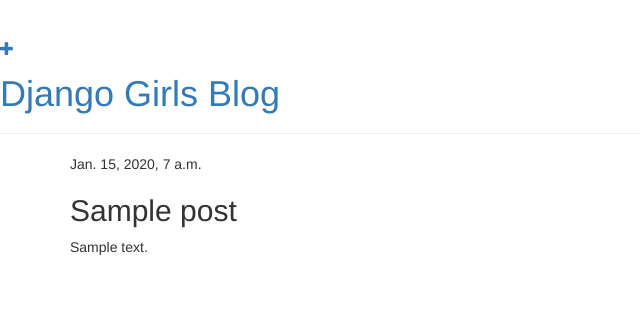
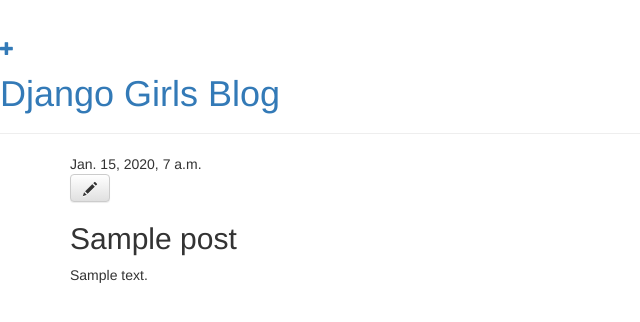
Before and after one commit to gabrieljales/djangogirls_tutorial, a Django app: page /post/1/ in a window 1280 px wide. Shown: the top 322 px of the page, without its empty margins (0-640 px from the left). Run offline with Django 3.2, Linux system fonts and the light colour scheme; a user stored in the database is signed in; tables that the repository leaves empty hold one stand-in row (values such as "Sample post"); some libraries are stand-ins or nearby versions.

Commit message:
Only logged users can edit a post

```diff
--- a/blog/templates/blog/post_detail.html
+++ b/blog/templates/blog/post_detail.html
@@ -7,6 +7,11 @@
                 {{ post.published_date }}
             </div>
         {% endif %}
+        {% if user.is_authenticated %} {# only logged users can edit a post #}
+        <!-- Button for edit a post -->
+            <a class="btn btn-default" href="{% url 'post_edit' pk=post.pk %}"><span
+                class="glyphicon glyphicon-pencil"></span></a>
+            {% endif %}
         <h2>{{ post.title }}</h2>
         <p>{{ post.text|linebreaksbr }}</p>
     </div>
```
